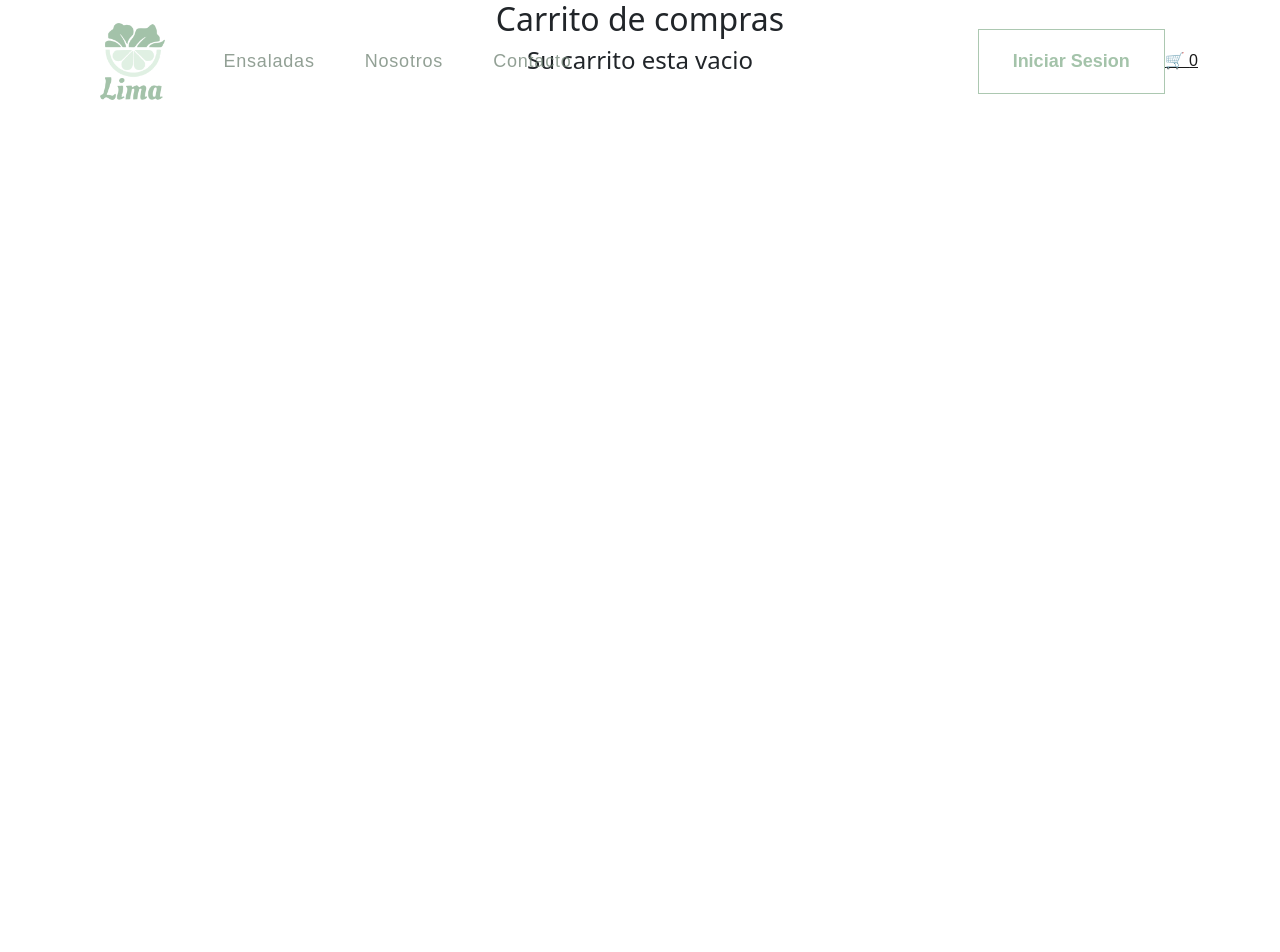
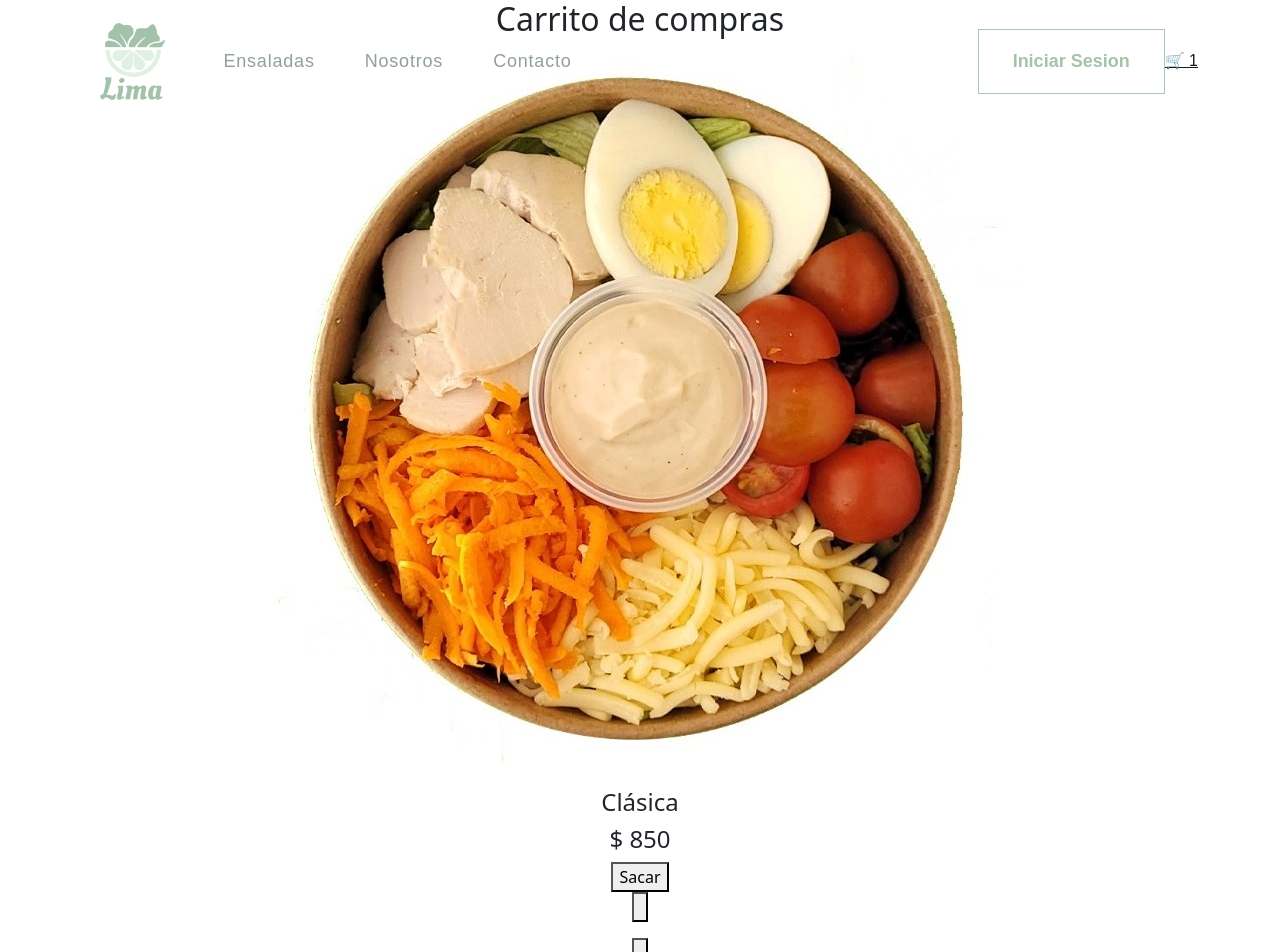
Before and after one commit to noeliamodica/React_ProyectoLimaEnsaladas-, a React (Create React App) app: page /cartContainer in a window 1280 px wide. Shown: the top 952 px of the page. Before the commit the page ends 800 px from the top, so only its background shows below. Built offline with nearby package versions, Linux system fonts and the light colour scheme.

Commit message:
funcionalidad vaciar carrito y sacar item

```diff
--- a/package.json
+++ b/package.json
@@ -3,6 +3,7 @@
   "version": "0.1.0",
   "private": true,
   "dependencies": {
+    "@heroicons/react": "^2.0.17",
     "@reduxjs/toolkit": "^1.9.3",
     "@testing-library/jest-dom": "^5.16.5",
     "@testing-library/react": "^13.4.0",
--- a/src/productos.js
+++ b/src/cartItems.js
@@ -1,4 +1,4 @@
-const productos = [
+const cartItems = [
     {
         "id": 1,
         "name": "Clásica",
@@ -111,4 +111,4 @@ const productos = [
 
     }
 ]
- export default productos
+ export default cartItems
--- a/src/components/CartContainer.js
+++ b/src/components/CartContainer.js
@@ -1,31 +1,57 @@
+
+import CartItem from './cartItem';
+import { useSelector, useDispatch } from 'react-redux';
+import { NavBar } from './NavBar';
+import { ProductCard } from './ProductCard';
+import { clearCart } from '../reducers/cart/cartSlice';
 
 
-import { useSelector } from 'react-redux';
-import { NavBar } from './NavBar';
 
 export function CartContainer () {
 
-    const {productos, total, amount} = useSelector((store)=>store.cart)
+    const dispatch = useDispatch()
+
+    const {cartItems, total, amount} = useSelector((store)=>store.cart)
 
     if (amount < 1){
         return(
             <>
             <NavBar />
         <section className='cart'>
-            <header>
+
                 <h2>    Carrito de compras </h2>
                 <h4 className='empty-cart'> Su carrito esta vacio </h4>
-            </header>
+
         </section>
         </>
         )
     }
 
-
    return (
     <>
     <NavBar />
-     <div>     Cart     </div>
+    <section className='cart'>
+
+        <h2>    Carrito de compras </h2>
+             <div>
+
+
+                {cartItems.map((item)=>{
+                        return <CartItem key={item.id} {...item} />
+                })}
+             </div>
+
+             <footer>
+                <hr />
+                <div className='cart-total'>
+                <h4> total <span>$ {total}  </span> </h4>
+                </div>
+
+                <button className='btn clear-btn' onClick={()=>dispatch(clearCart())}
+                > Vaciar carrito </button>
+             </footer>
+
+     </section>
      </>
    )
    ;
--- a/src/components/ProductCard.js
+++ b/src/components/ProductCard.js
@@ -2,7 +2,8 @@ import Button from 'react-bootstrap/Button';
 import Card from 'react-bootstrap/Card';
 import { useNavigate } from 'react-router-dom'
 
-export function ProductCard({productos} ) {
+
+export function ProductCard({cartItems} ) {
 
 
 const navigate = useNavigate();
@@ -17,14 +18,14 @@ function handleClick(e) {
          <div className='row ' >
          <div className='col-md-2' >
             <Card variant="top" style={{ width: '37rem' }} className='col-md-4'>
-            <Card.Img variant="top" src={productos.image}  />
+            <Card.Img variant="top" src={cartItems.image}  alt='image' />
              <Card.Body >
-            < Card.Title>{productos.name} </Card.Title>
+            < Card.Title>{cartItems.name} </Card.Title>
             <Card.Text>
-            {productos.base}
+            {cartItems.base}
             </Card.Text>
             <Card.Text>
-          {`$ ${productos.price}`}
+          {`$ ${cartItems.price}`}
             </Card.Text>
             <Button
             variant="secondary"
--- a/src/components/Products.js
+++ b/src/components/Products.js
@@ -2,17 +2,15 @@
 import { ProductCard } from './ProductCard';
 import 'animate.css';
 import './Products.css';
-import productos from '../productos'
+import cartItems from '../cartItems'
 
 export const Products = () => {
 
 
-
-
    return (
          <div>
-               {productos.map((productos) => (
-                  <ProductCard  key={productos.id} productos={productos} />
+               {cartItems.map((cartItems) => (
+                  <ProductCard  key={cartItems.id} cartItems={cartItems} />
                       ))
                         }
 
--- /dev/null
+++ b/src/components/cartItem.js
@@ -0,0 +1,34 @@
+import { ChevronDown, ChevronUp } from '../icons'
+import { removeItem } from '../reducers/cart/cartSlice'
+import { useDispatch } from 'react-redux'
+
+const CartItem = ({id, image, name, price, amount}) =>{
+
+    const dispatch = useDispatch()
+
+    function handleOnClick () {
+        dispatch(removeItem(id));
+    }
+
+
+    return (
+        <article>
+            <img src={image} alt='name'/>
+            <div>
+                <h4> {name} </h4>
+                <h4> $ {price} </h4>
+                <button onClick={handleOnClick} > Sacar </button>
+            </div>
+            <div>
+                <button>
+                    <ChevronUp />
+                </button>
+                <p> {amount} </p>
+                <button>
+                    <ChevronDown />
+                </button>
+            </div>
+        </article>
+    )
+}
+export default CartItem
--- /dev/null
+++ b/src/icons.js
@@ -0,0 +1,14 @@
+export const ChevronDown = () =>(
+
+        <svg xmlns="http://www.w3.org/2000/svg" fill="none" viewBox="0 0 24 24" strokeWidth={1.5} stroke="currentColor" className="w-6 h-6">
+         <path strokeLinecap="round" strokeLinejoin="round" d="M19.5 8.25l-7.5 7.5-7.5-7.5" />
+        </svg>
+
+    )
+
+export const ChevronUp = ()=>(
+        <svg xmlns="http://www.w3.org/2000/svg" fill="none" viewBox="0 0 24 24" strokeWidth={1.5} stroke="currentColor" className="w-6 h-6">
+        <path strokeLinecap="round" strokeLinejoin="round" d="M4.5 15.75l7.5-7.5 7.5 7.5" />
+        </svg>
+
+)
--- a/src/reducers/cart/cartSlice.js
+++ b/src/reducers/cart/cartSlice.js
@@ -1,10 +1,10 @@
 import { createSlice } from '@reduxjs/toolkit'
 
-import productos from '../../productos'
+import cartItems from '../../cartItems'
 
 const initialState = {
-    cartItems: productos,
-    amount: 0,
+    cartItems: cartItems,
+    amount: 1,
     total: 0,
     isLoading: true,
   }
@@ -13,7 +13,17 @@ const initialState = {
 const cartSlice = createSlice({
     name: 'cart',
     initialState,
+    reducers:{
+      clearCart:(state)=>{
+        state.cartItems = [];
+      },
+      removeItem:(state, action)=>{
+        const itemId = action.payload
+        state.cartItems = state.cartItems.filter((item)=> item.id !== itemId)
+      }
+    }
 })
 
 //console.log(cartSlice)
+export const{clearCart, removeItem} = cartSlice.actions
 export default cartSlice.reducer
```
Also changed, not shown: 1 other file (tests, documents, lock files or other folders).
